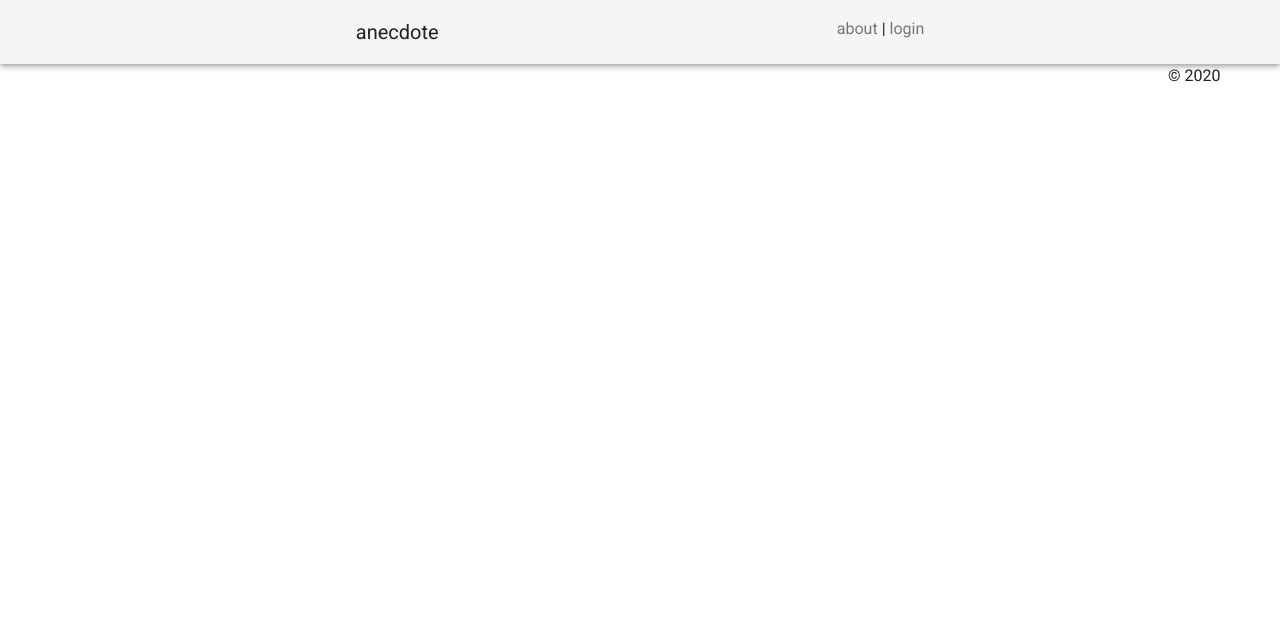
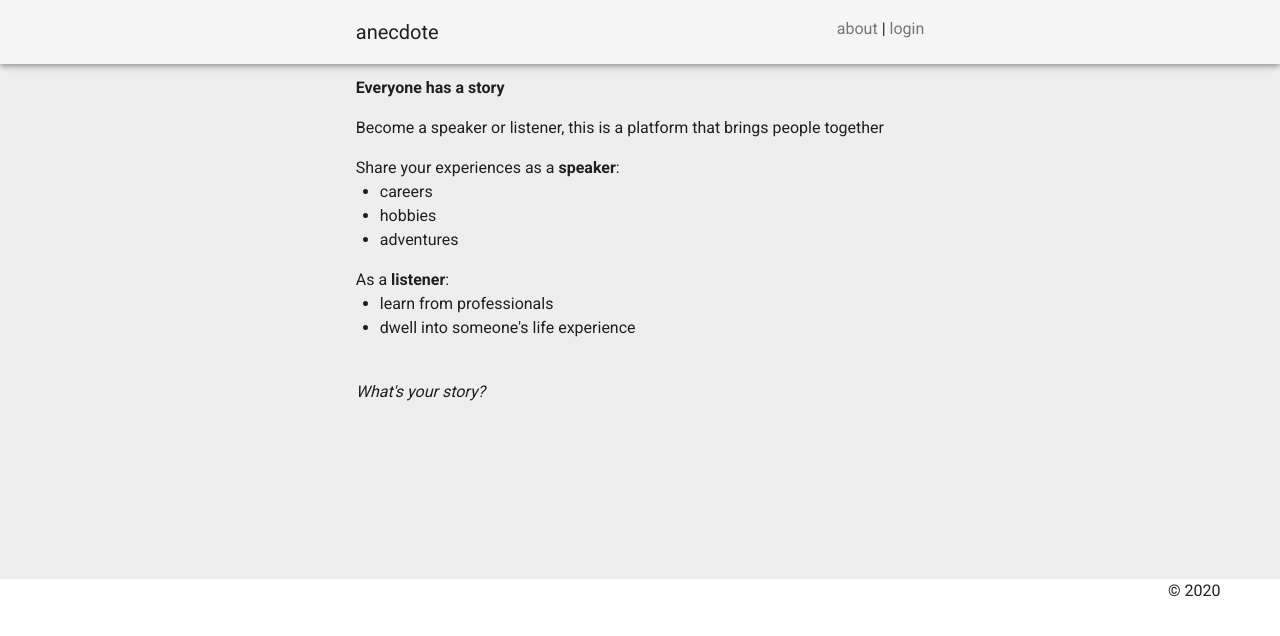
Before and after one commit to Simon-Truong/anecdote-ui, a Vue app: page /about in a window 1280 px wide. Shown: the top 636 px of the page. Built offline with nearby package versions, Linux system fonts and the light colour scheme.

Commit message:
[feat] added About component

```diff
--- a/src/App.vue
+++ b/src/App.vue
@@ -3,7 +3,7 @@
     <AppBar />
 
     <v-content>
-      <router-view class="content" />
+      <router-view class="content custom-background" />
       <Footer />
     </v-content>
   </v-app>
@@ -42,7 +42,7 @@ export default {
     transition-duration: 0.5s;
 
     &:hover {
-      color: $hover;
+      color: $primary;
     }
   }
 
--- /dev/null
+++ b/src/components/About.vue
@@ -0,0 +1,58 @@
+<template>
+  <div>
+    <v-container>
+      <v-row>
+        <v-col cols="12">
+          <v-row>
+            <v-col cols="3" />
+            <v-col cols="6">
+              <p>
+                <strong>Everyone has a story</strong>
+              </p>
+
+              <p>Become a speaker or listener, this is a platform that brings people together</p>
+
+              <p class="mb-0">
+                Share your experiences as a
+                <strong>speaker</strong>:
+              </p>
+
+              <ul>
+                <li>careers</li>
+                <li>hobbies</li>
+                <li>adventures</li>
+              </ul>
+
+              <p class="mt-4 mb-0">
+                As a
+                <strong>listener</strong>:
+              </p>
+
+              <ul>
+                <li>learn from professionals</li>
+                <li>dwell into someone's life experience</li>
+              </ul>
+
+              <br />
+
+              <p class="mt-4">
+                <em>What's your story?</em>
+              </p>
+            </v-col>
+            <v-col cols="3" />
+          </v-row>
+        </v-col>
+      </v-row>
+    </v-container>
+  </div>
+</template>
+
+<script>
+export default {
+  name: 'About',
+  data: () => ({})
+};
+</script>
+
+<style scoped lang="scss">
+</style>
--- a/src/components/Home.vue
+++ b/src/components/Home.vue
@@ -1,5 +1,5 @@
 <template>
-  <div class="custom-background">
+  <div>
     <v-container>
       <v-row>
         <v-col cols="6" />
@@ -67,7 +67,9 @@
 <script>
 export default {
   name: 'Home',
-  data() {}
+  data: () => ({
+
+  })
 };
 </script>
 
--- a/src/router/router.js
+++ b/src/router/router.js
@@ -1,6 +1,7 @@
 import Vue from 'vue';
 import VueRouter from 'vue-router';
 import Home from '../components/Home';
+import About from '../components/About'
 
 Vue.use(VueRouter);
 
@@ -10,6 +11,11 @@ const routes = [
     name: 'home',
     component: Home,
   },
+  {
+    path: '/about',
+    name: 'about',
+    component: About
+  }
 ];
 
 export default new VueRouter({
--- a/src/styles/_variables.scss
+++ b/src/styles/_variables.scss
@@ -1,6 +1,6 @@
 $background-color: #EEEEEE;
+$primary: #1976d2;
 
 // font
 $grey-darken-1: #757575; // anchor
 $grey-darken-4: #212121; // main
-$hover: #1976d2; // hover
```
Also changed, not shown: 1 other file (tests, documents, lock files or other folders).
